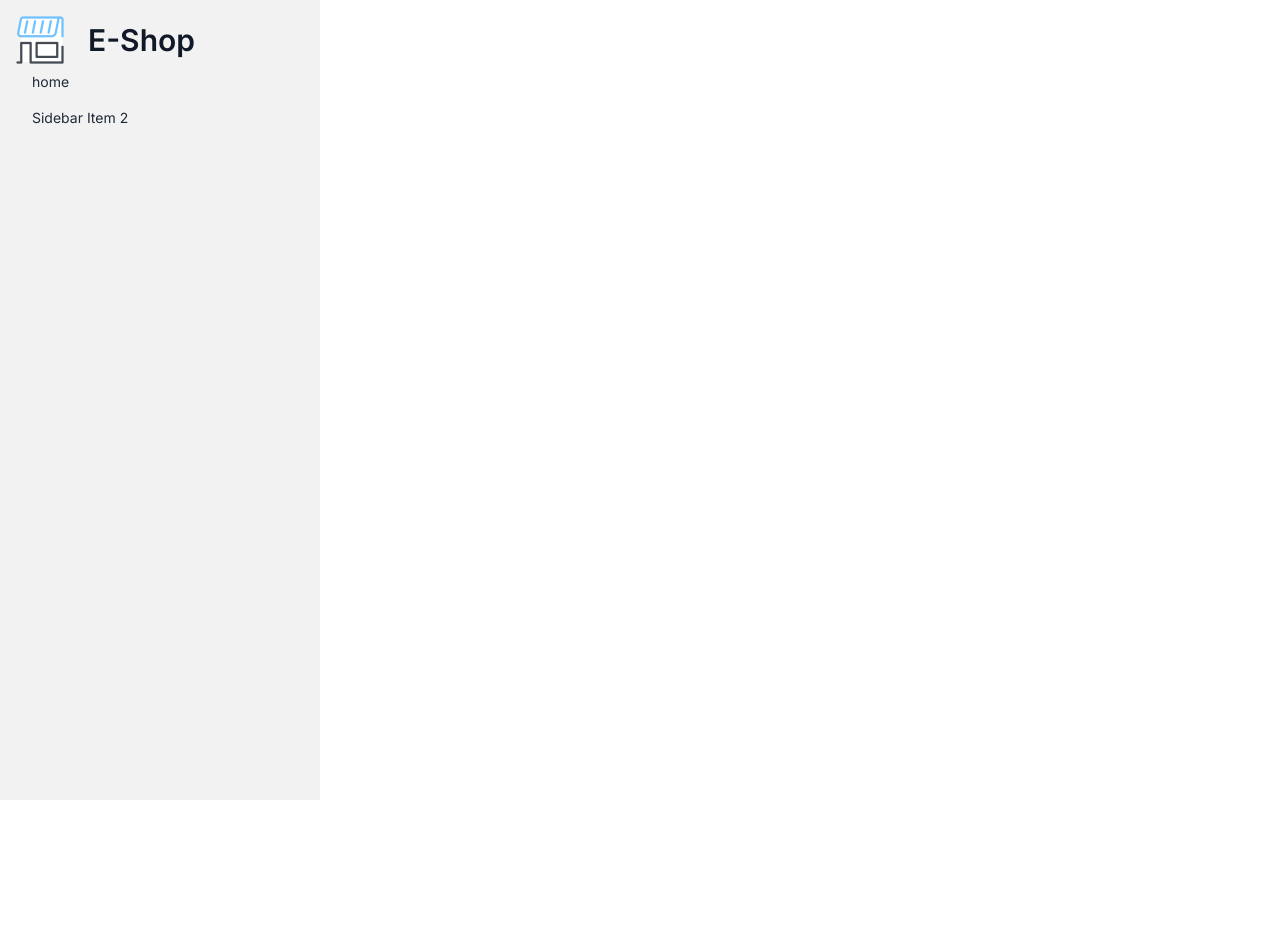
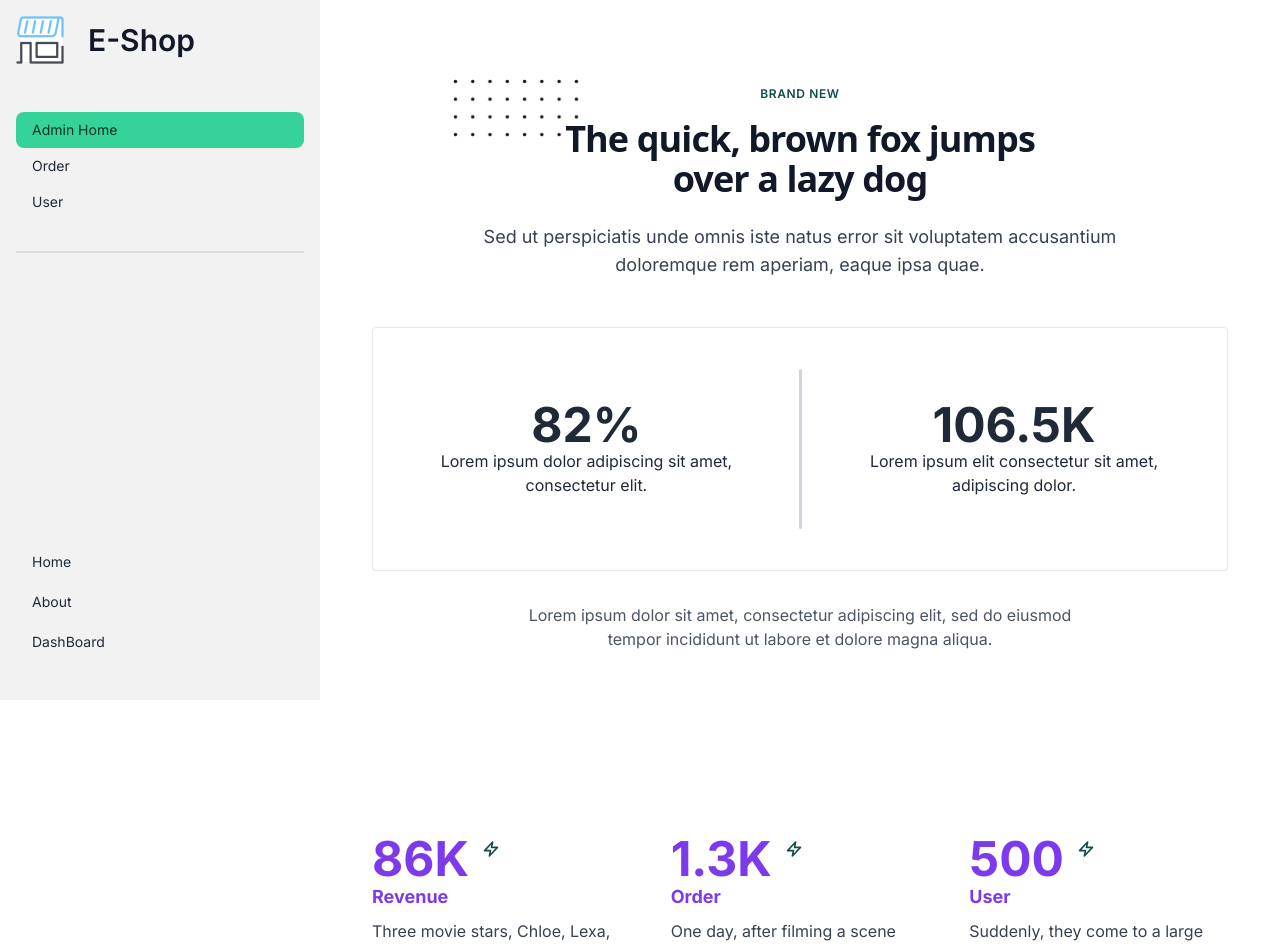
Before and after one commit to rofikul-resan/e-shop-task, a Next.js app: page /dashboard in a window 1280 px wide. Shown: the top 946 px of the page. Before the commit the page ends 800 px from the top, so only its background shows below. Built offline with nearby package versions, Linux system fonts and the light colour scheme.

Commit message:
design admin home page

```diff
--- a/src/app/dashboard/layout.jsx
+++ b/src/app/dashboard/layout.jsx
@@ -1,8 +1,11 @@
+"use client";
 import Image from "next/image";
 import Link from "next/link";
+import { usePathname } from "next/navigation";
 import React from "react";
 
 const DashboardLayout = ({ children }) => {
+  const pathname = usePathname();
   return (
     <div className="drawer lg:drawer-open">
       <input id="my-drawer-2" type="checkbox" className="drawer-toggle" />
@@ -17,7 +20,7 @@ const DashboardLayout = ({ children }) => {
       </div>
       <div className="drawer-side">
         <label htmlFor="my-drawer-2" className="drawer-overlay"></label>
-        <ul className="menu p-4 w-80 h-full bg-base-200 text-base-content">
+        <ul className="menu p-4 w-80 min-h-[700px] bg-base-200 text-base-content relative">
           <Link
             href={"/"}
             className="flex title-font font-medium items-center text-gray-900 mb-4 md:mb-0 gap-6"
@@ -33,12 +36,43 @@ const DashboardLayout = ({ children }) => {
             <h1 className="text-3xl font-semibold">E-Shop</h1>
           </Link>
           {/* Sidebar content here */}
+          <div className="my-6"></div>
           <li>
-            <Link href={"./"}>home</Link>
+            <Link
+              href={"/dashboard"}
+              className={pathname === "/dashboard" && "btn-success"}
+            >
+              Admin Home
+            </Link>
           </li>
           <li>
-            <a>Sidebar Item 2</a>
+            <Link
+              href={"/dashboard/order"}
+              className={pathname === "/dashboard/order" && "btn-success"}
+            >
+              Order
+            </Link>
           </li>
+          <li>
+            <Link
+              href={"/dashboard/user"}
+              className={pathname === "/dashboard/user" && "btn-success"}
+            >
+              User
+            </Link>
+          </li>
+          <div className="divider my-6 border-black"></div>
+          <div className="space-y-5 ml-4 flex flex-col absolute bottom-12">
+            <Link href={"/"} className="mr-5 hover:text-gray-900">
+              Home
+            </Link>
+            <Link href={"/about"} className="mr-5 hover:text-gray-900">
+              About
+            </Link>
+            <Link href={"/dashboard"} className="mr-5 hover:text-gray-900">
+              DashBoard
+            </Link>
+          </div>
         </ul>
       </div>
     </div>
--- /dev/null
+++ b/src/app/dashboard/order/page.jsx
@@ -0,0 +1,7 @@
+import React from "react";
+
+const OrderPage = () => {
+  return <div>all Order page</div>;
+};
+
+export default OrderPage;
--- a/src/app/dashboard/page.jsx
+++ b/src/app/dashboard/page.jsx
@@ -1,7 +1,166 @@
 import React from "react";
 
 const DashboardPage = () => {
-  return <div></div>;
+  return (
+    <div>
+      <div className="px-4 py-16 mx-auto sm:max-w-xl md:max-w-full lg:max-w-screen-xl md:px-24 lg:px-8 lg:py-20">
+        <div className="max-w-xl mb-10 md:mx-auto sm:text-center lg:max-w-2xl md:mb-12">
+          <div>
+            <p className="inline-block px-3 py-px mb-4 text-xs font-semibold tracking-wider text-teal-900 uppercase rounded-full bg-teal-accent-400">
+              Brand new
+            </p>
+          </div>
+          <h2 className="max-w-lg mb-6 font-sans text-3xl font-bold leading-none tracking-tight text-gray-900 sm:text-4xl md:mx-auto">
+            <span className="relative inline-block">
+              <svg
+                viewBox="0 0 52 24"
+                fill="currentColor"
+                className="absolute top-0 left-0 z-0 hidden w-32 -mt-8 -ml-20 text-blue-gray-100 lg:w-32 lg:-ml-28 lg:-mt-10 sm:block"
+              >
+                <defs>
+                  <pattern
+                    id="d5589eeb-3fca-4f01-ac3e-983224745704"
+                    x="0"
+                    y="0"
+                    width=".135"
+                    height=".30"
+                  >
+                    <circle cx="1" cy="1" r=".7" />
+                  </pattern>
+                </defs>
+                <rect
+                  fill="url(#d5589eeb-3fca-4f01-ac3e-983224745704)"
+                  width="52"
+                  height="24"
+                />
+              </svg>
+              <span className="relative">The</span>
+            </span>{" "}
+            quick, brown fox jumps over a lazy dog
+          </h2>
+          <p className="text-base text-gray-700 md:text-lg">
+            Sed ut perspiciatis unde omnis iste natus error sit voluptatem
+            accusantium doloremque rem aperiam, eaque ipsa quae.
+          </p>
+        </div>
+        <div className="relative w-full p-px mx-auto mb-4 overflow-hidden transition-shadow duration-300 border rounded lg:mb-8 lg:max-w-4xl group hover:shadow-xl">
+          <div className="absolute bottom-0 left-0 w-full h-1 duration-300 origin-left transform scale-x-0 bg-deep-purple-accent-400 group-hover:scale-x-100" />
+          <div className="absolute bottom-0 left-0 w-1 h-full duration-300 origin-bottom transform scale-y-0 bg-deep-purple-accent-400 group-hover:scale-y-100" />
+          <div className="absolute top-0 left-0 w-full h-1 duration-300 origin-right transform scale-x-0 bg-deep-purple-accent-400 group-hover:scale-x-100" />
+          <div className="absolute bottom-0 right-0 w-1 h-full duration-300 origin-top transform scale-y-0 bg-deep-purple-accent-400 group-hover:scale-y-100" />
+          <div className="relative flex flex-col items-center h-full py-10 duration-300 bg-white rounded-sm transition-color sm:items-stretch sm:flex-row">
+            <div className="px-12 py-8 text-center">
+              <h6 className="text-4xl font-bold text-deep-purple-accent-400 sm:text-5xl">
+                82%
+              </h6>
+              <p className="text-center md:text-base">
+                Lorem ipsum dolor adipiscing sit amet, consectetur elit.
+              </p>
+            </div>
+            <div className="w-56 h-1 transition duration-300 transform bg-gray-300 rounded-full group-hover:bg-deep-purple-accent-400 group-hover:scale-110 sm:h-auto sm:w-1" />
+            <div className="px-12 py-8 text-center">
+              <h6 className="text-4xl font-bold text-deep-purple-accent-400 sm:text-5xl">
+                106.5K
+              </h6>
+              <p className="text-center md:text-base">
+                Lorem ipsum elit consectetur sit amet, adipiscing dolor.
+              </p>
+            </div>
+          </div>
+        </div>
+        <p className="mx-auto mb-4 text-gray-600 sm:text-center lg:max-w-2xl lg:mb-6 md:px-16">
+          Lorem ipsum dolor sit amet, consectetur adipiscing elit, sed do
+          eiusmod tempor incididunt ut labore et dolore magna aliqua.
+        </p>
+      </div>
+      <div className="px-4 py-16 mx-auto sm:max-w-xl md:max-w-full lg:max-w-screen-xl md:px-24 lg:px-8 lg:py-20 text-violet-600">
+        <div className="grid gap-10 row-gap-8 lg:grid-cols-3">
+          <div>
+            <div className="flex">
+              <h6 className="mr-2 text-4xl font-bold md:text-5xl text-deep-purple-accent-400">
+                86K
+              </h6>
+              <div className="flex items-center justify-center rounded-full bg-teal-accent-400 w-7 h-7">
+                <svg
+                  className="text-teal-900 w-7 h-7"
+                  stroke="currentColor"
+                  viewBox="0 0 52 52"
+                >
+                  <polygon
+                    strokeWidth="3"
+                    strokeLinecap="round"
+                    strokeLinejoin="round"
+                    fill="none"
+                    points="29 13 14 29 25 29 23 39 38 23 27 23"
+                  />
+                </svg>
+              </div>
+            </div>
+            <p className="mb-2 font-bold md:text-lg">Revenue </p>
+            <p className="text-gray-700">
+              Three movie stars, Chloe, Lexa, and Jon, are filming a movie in
+              the Amazon. They’re very famous and very high-maintenance effort.
+            </p>
+          </div>
+          <div>
+            <div className="flex">
+              <h6 className="mr-2 text-4xl font-bold md:text-5xl text-deep-purple-accent-400">
+                1.3K
+              </h6>
+              <div className="flex items-center justify-center rounded-full bg-teal-accent-400 w-7 h-7">
+                <svg
+                  className="text-teal-900 w-7 h-7"
+                  stroke="currentColor"
+                  viewBox="0 0 52 52"
+                >
+                  <polygon
+                    strokeWidth="3"
+                    strokeLinecap="round"
+                    strokeLinejoin="round"
+                    fill="none"
+                    points="29 13 14 29 25 29 23 39 38 23 27 23"
+                  />
+                </svg>
+              </div>
+            </div>
+            <p className="mb-2 font-bold md:text-lg">Order</p>
+            <p className="text-gray-700">
+              One day, after filming a scene deep in the rainforest, the three
+              actors and their agents decide to head back to home base by foot.
+            </p>
+          </div>
+          <div>
+            <div className="flex">
+              <h6 className="mr-2 text-4xl font-bold md:text-5xl text-deep-purple-accent-400">
+                500
+              </h6>
+              <div className="flex items-center justify-center rounded-full bg-teal-accent-400 w-7 h-7">
+                <svg
+                  className="text-teal-900 w-7 h-7"
+                  stroke="currentColor"
+                  viewBox="0 0 52 52"
+                >
+                  <polygon
+                    strokeWidth="3"
+                    strokeLinecap="round"
+                    strokeLinejoin="round"
+                    fill="none"
+                    points="29 13 14 29 25 29 23 39 38 23 27 23"
+                  />
+                </svg>
+              </div>
+            </div>
+            <p className="mb-2 font-bold md:text-lg">User</p>
+            <p className="text-gray-700">
+              Suddenly, they come to a large river. On the riverbank, they find
+              a small rowboat, but it’s only big enough to hold two of them at
+              one time.
+            </p>
+          </div>
+        </div>
+      </div>
+    </div>
+  );
 };
 
 export default DashboardPage;
--- /dev/null
+++ b/src/app/dashboard/user/page.jsx
@@ -0,0 +1,7 @@
+import React from "react";
+
+const AllUser = () => {
+  return <div>all user page</div>;
+};
+
+export default AllUser;
```
